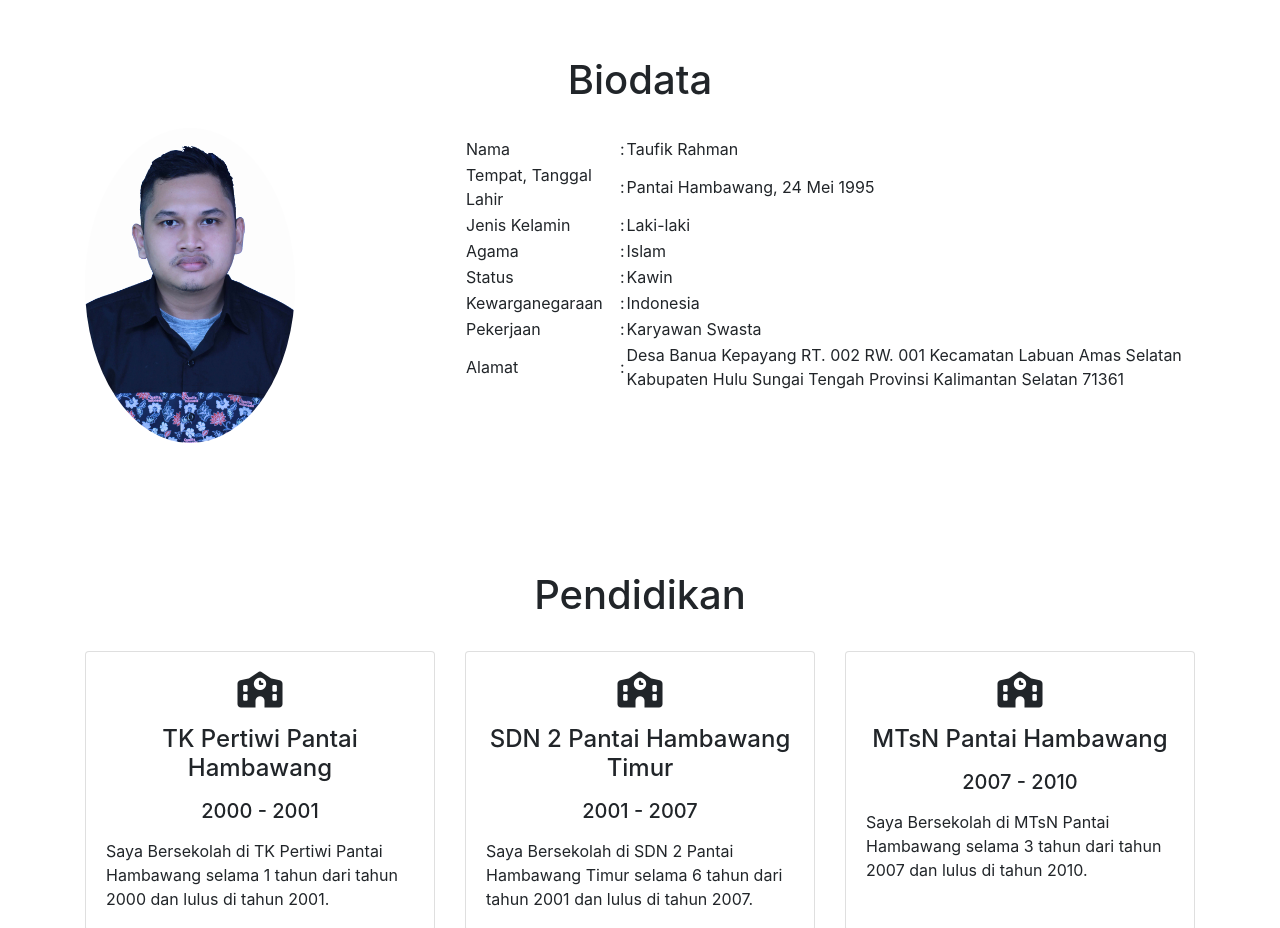
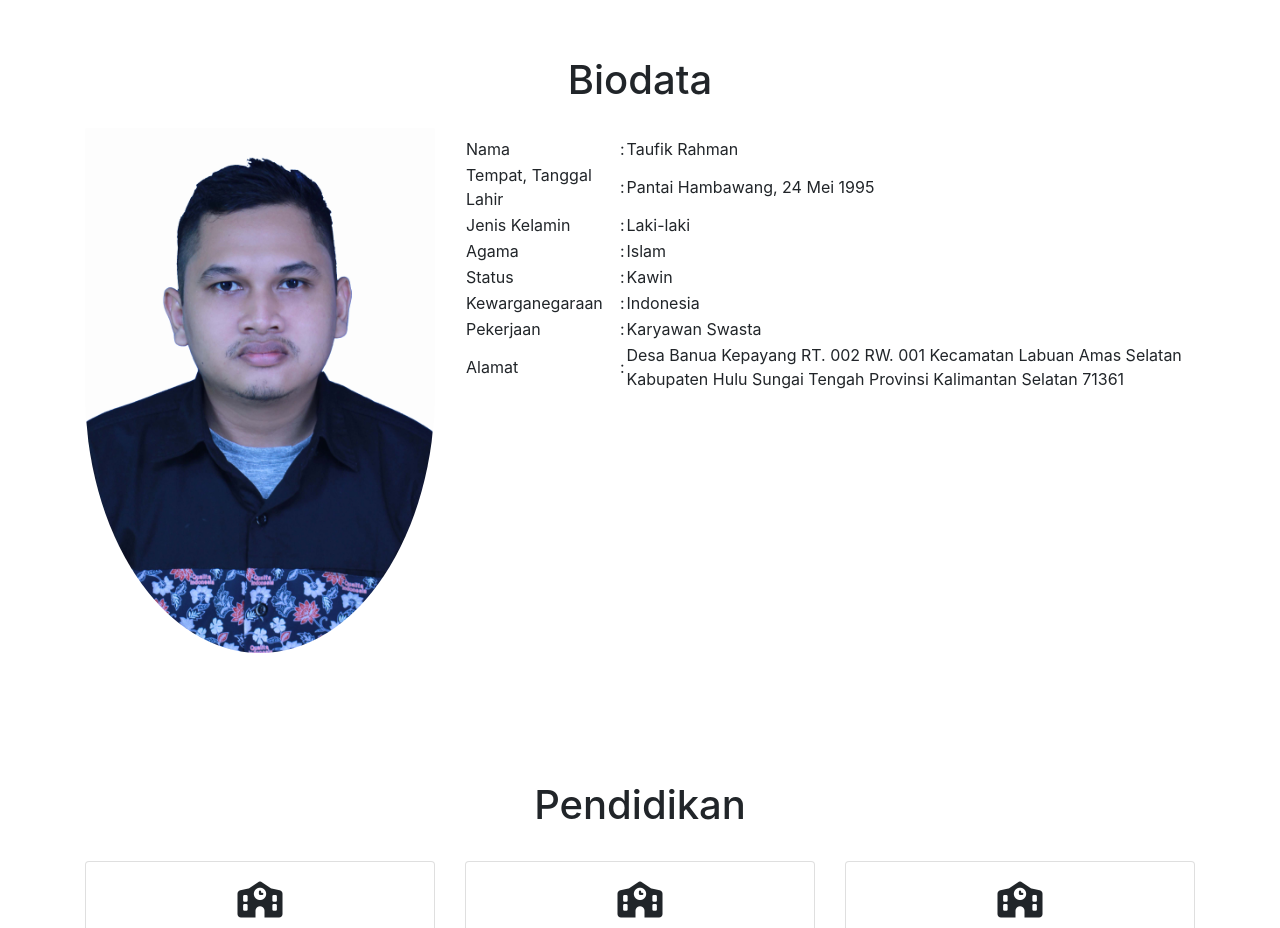
Before and after one commit to taufikrahman24051995/portofolio, a plain HTML site: page index.html in a window 1280 px wide. Shown: the part 920-1848 px from the top of the page. Drawn offline with Linux system fonts and the light colour scheme; files whose address does not match are found by name.

Commit message:
Update index.html

```diff
--- a/index.html
+++ b/index.html
@@ -68,7 +68,7 @@
             <h1 class="text-center">Biodata</h1>
             <div class="row mt-4">
                 <div class="col-lg-4">
-                    <img src="images/foto.jpg" class= "imageAboutPage" alt="">
+                    <img src="images/foto.jpg" class="imageAboutPage card-img-top" style="width:100%" alt="">
                 </div>
 
                 <div class="col-lg-8">
```
